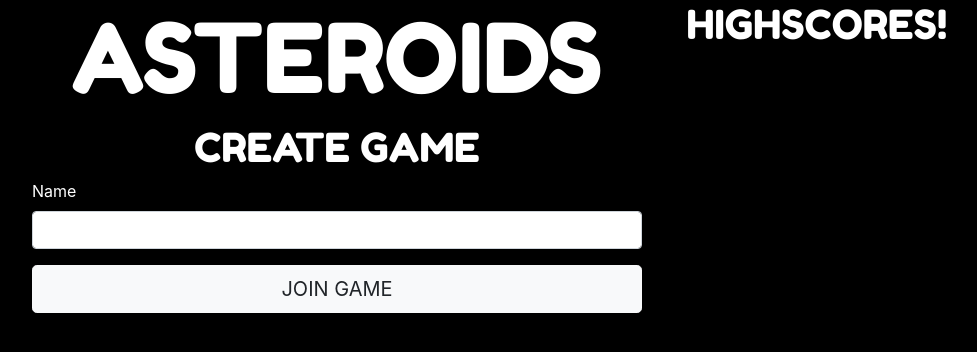
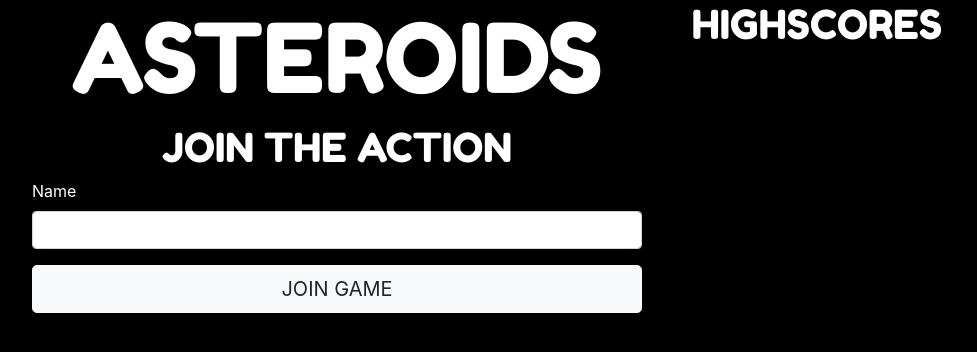
Before and after one commit to IainSCarr/asteroids-app, a website: page client/index.html in a window 1280 px wide. Shown: the whole page, without its empty margins (303-1280 px from the left). Drawn offline with nearby package versions, Linux system fonts and the light colour scheme; some packages are replaced by stand-ins of ours; no server answers.

Commit message:
Minor changes

```diff
--- a/client/components/chat/chat.template.html
+++ b/client/components/chat/chat.template.html
@@ -1,5 +1,5 @@
 <section id="chat" ng-init="initGame()">
-<h1>GROUP CHAT!</h1>
+<h1>GROUP CHAT</h1>
 <div id="chat-text"></div>
 <form id="chat-form">
   <input id="chat-input" type="text">
--- a/client/components/login/login.template.html
+++ b/client/components/login/login.template.html
@@ -1,6 +1,6 @@
 <section id="login" ng-init="init()">
 
-<h1>CREATE GAME</h1>
+<h1>JOIN THE ACTION</h1>
 <form id="joinForm">
   <div class="form-group">
     <label for="name">Name</label>
--- a/client/components/scores/scores.template.html
+++ b/client/components/scores/scores.template.html
@@ -1,4 +1,4 @@
 <section id="scores" ng-init="initGame()">
-    <h1>HIGHSCORES!</h1>
+    <h1>HIGHSCORES</h1>
     <table class="table table-hover table-dark" id="highscores"></table>
 </section>
```
